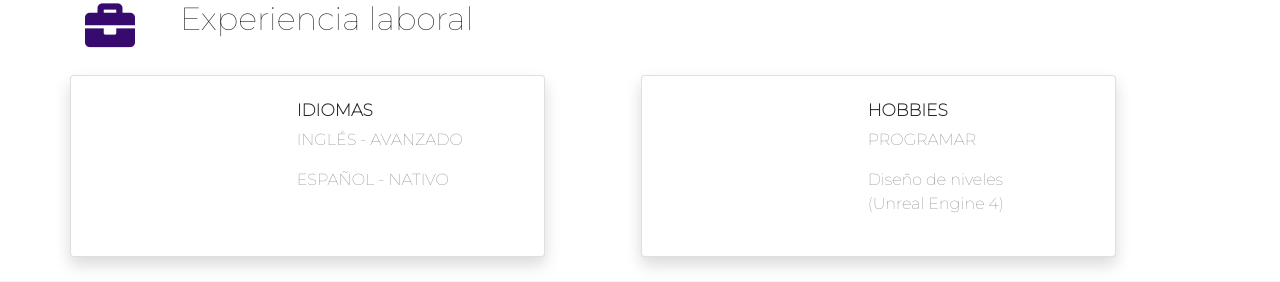
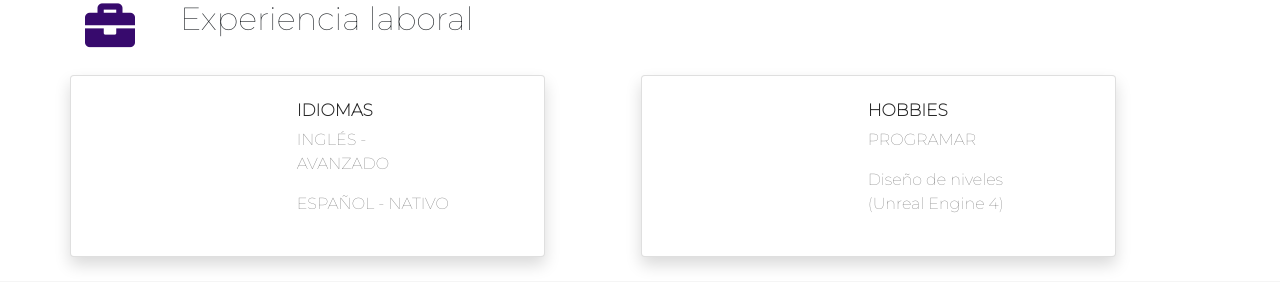
Before and after one commit to rozapa1998/portfolio, a PHP site: page /sobre-mi.html in a window 1280 px wide. Shown: the part 1598-1880 px from the top of the page. Run offline with PHP 8.4, Linux system fonts and the light colour scheme.

Commit message:
arreglos sobre mi

```diff
--- a/sobre-mi.html
+++ b/sobre-mi.html
@@ -266,7 +266,7 @@
                                 <div class="col-sm-4">
                                     <i class="fas fa-comment-alt card2 idioma p-5"></i>
                                 </div>
-                                <div class="col-sm-6 ml-5">
+                                <div class="col-sm-5 ml-5">
                                     <h3 class="idiomas-f pt-4"> IDIOMAS</h3>
                                     <p>INGLÉS - AVANZADO</p>
                                     <p>ESPAÑOL - NATIVO</p>
@@ -274,6 +274,7 @@
                             </div>
                         </div>
                     </div>
+
                     <div class="p-5">
 
                     </div>
@@ -284,7 +285,7 @@
                                 <div class="col-sm-4">
                                     <i class="fas fa-comment-alt card2 idioma p-5"></i>
                                 </div>
-                                <div class="col-sm-6 ml-5">
+                                <div class="col-sm-5 ml-5">
                                     <h3 class="idiomas-f pt-4"> HOBBIES</h3>
                                     <p>PROGRAMAR</p>
                                     <p>Diseño de niveles (Unreal Engine 4)</p>
```
Also changed, not shown: css/estilos.css (line endings or trailing spaces).
